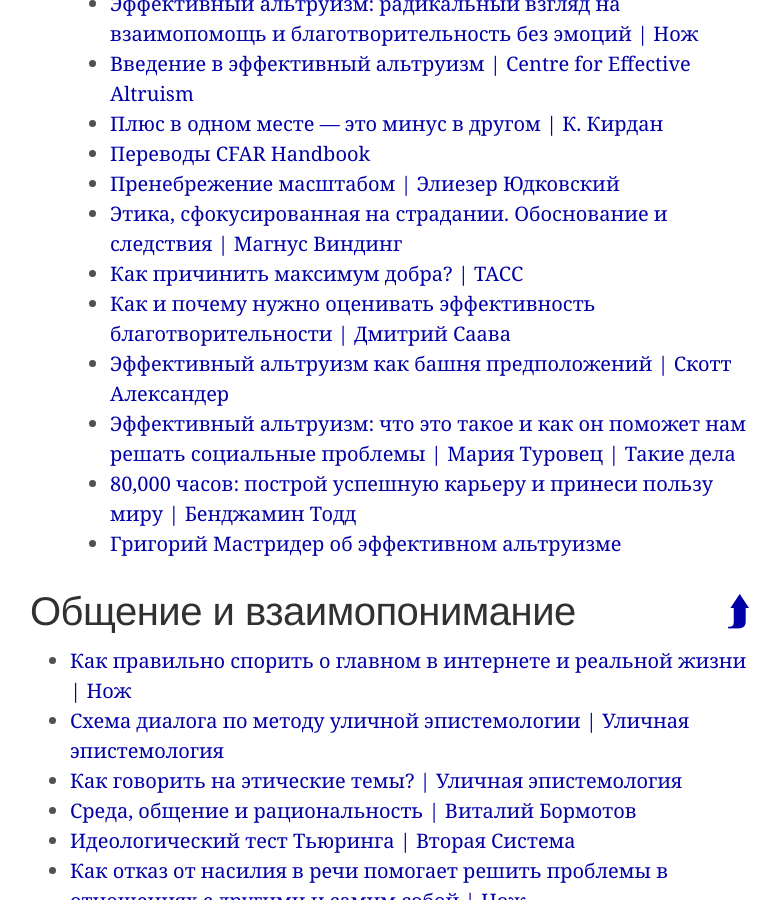
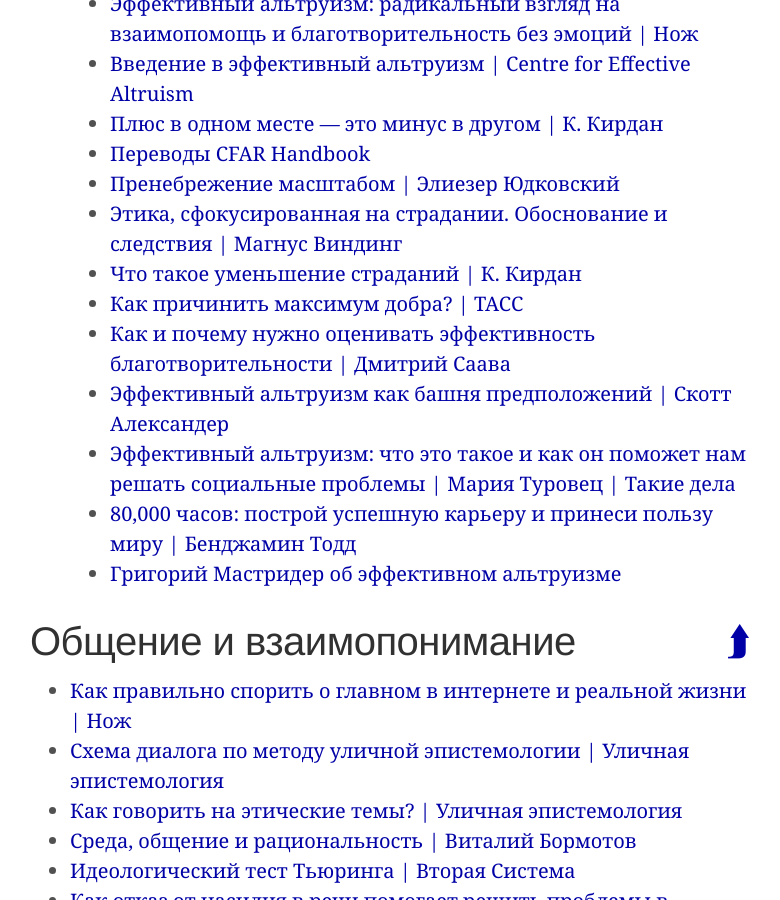
Before and after one commit to ReducingSuffering/reducingsuffering.github.io, a Jekyll site: the page built from index.md, in a window 1280 px wide and 900 px high, scrolled down 6480 px. Shown: the whole window, without its empty margins (250-1030 px from the left). Built offline with Jekyll 4.4.1, drawn with Linux system fonts in a browser that asks for light colours.

Commit message:
Update rationality.html

```diff
--- a/_lists/rationality.html
+++ b/_lists/rationality.html
@@ -42,6 +42,7 @@
   - 410 # Переводы Center for Applied Rationality Handbook — Космос ждал
   - 143 # Пренебрежение масштабом — Элиезер Юдковский
   - 414 # Этика, сфокусированная на страдании — Магнус Виндинг
+  - 546 # Что такое уменьшение страданий — К. Кирдан
   - 217 # Как причинить максимум добра? — ТАСС
   - 169 # Как и почему нужно оценивать эффективность благотворительности — Дмитрий Саава
   - 476 # Эффективный альтруизм как башня предположений — Скотт Александер
```
